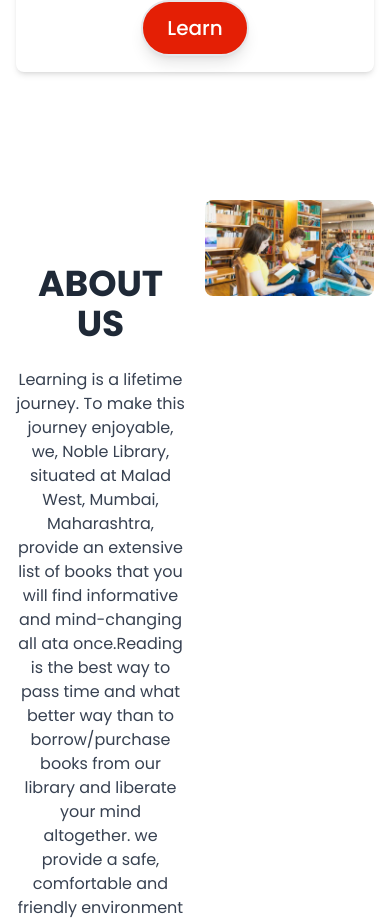
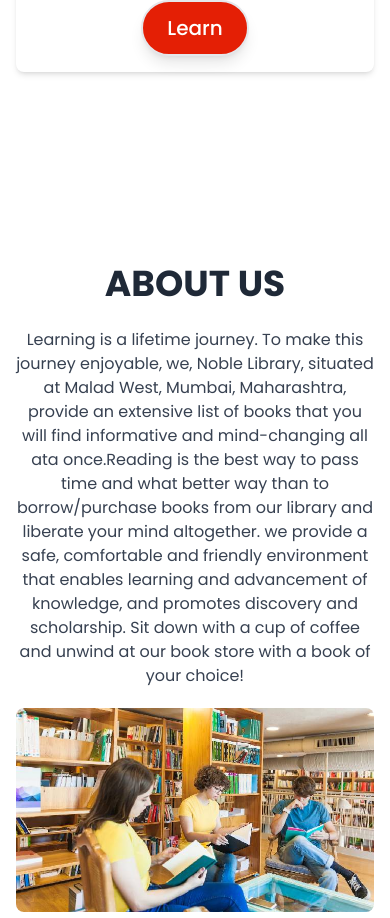
Before and after one commit to sultan435/library-management-client, a React (Vite) app: page / in a window 390 px wide. Shown: the part 3767-4685 px from the top of the page. Built offline with nearby package versions, Linux system fonts and the light colour scheme; no server answers.

Commit message:
my project some thing code to change

```diff
--- a/src/components/layout/Navbar.jsx
+++ b/src/components/layout/Navbar.jsx
@@ -164,7 +164,9 @@
                                         <div
                                             tabIndex={0}
                                             className="dropdown-content z-[1] menu p-2 shadow bg-base-100 rounded-box w-52"
+
                                         >
+                                            <p className=" text-base lg:text-lg font-medium text-center">{user.displayName}</p>
                                             <NavLink
                                                 to="/"
                                                 className={({ isActive }) =>
--- a/src/page/About.jsx
+++ b/src/page/About.jsx
@@ -5,7 +5,7 @@
 const About = () => {
     return (
         <Container>
-            <div className="grid grid-cols-2 py-16 mb-4 gap-5">
+            <div className="grid grid-cols-1 md:grid-cols-2 py-16 mb-4 gap-5">
                 <div >
                     <Title>
                         <h1>About Us</h1>
```
Also changed, not shown: 1 other file (tests, documents, lock files or other folders).
